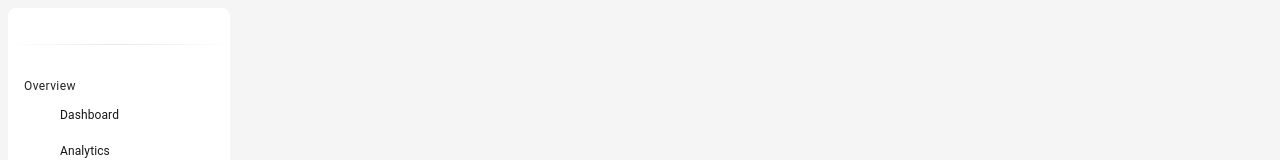
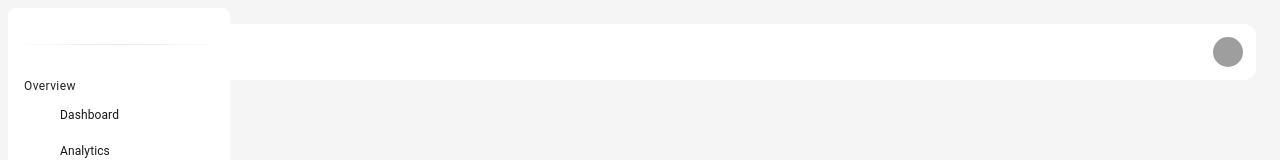
Before and after one commit to HeangDev/job-finder-admin, a Next.js app: page /permissions in a window 1280 px wide. Shown: the top 160 px of the page. Built offline with nearby package versions, Linux system fonts and the light colour scheme; grey boxes are pictures that could not be loaded; some icons are missing.

Commit message:
update header file

```diff
--- a/app/(admin)/layout.tsx
+++ b/app/(admin)/layout.tsx
@@ -3,7 +3,7 @@
 import { useState } from "react"
 import Box from "@mui/material/Box"
 import Sidebar from "@/components/layout/mainlayout/sidebar/Sidebar"
-//import Header from "@/components/layout/mainlayout/header/Header"
+import Header from "@/components/layout/mainlayout/header/Header"
 
 export default function DashboardLayout({
     children,
@@ -32,7 +32,7 @@ export default function DashboardLayout({
                     transition: { xl: "margin-left 300ms cubic-bezier(0.4, 0, 0.2, 1), margin-right 300ms cubic-bezier(0.4, 0, 0.2, 1)" }
                 }}
             >
-                {/* <Header onToggleSidebar={toggleSidebar}/> */}
+                <Header onToggleSidebar={toggleSidebar}/>
                 <Box
                     sx={{
                         paddingY: "24px",
```
